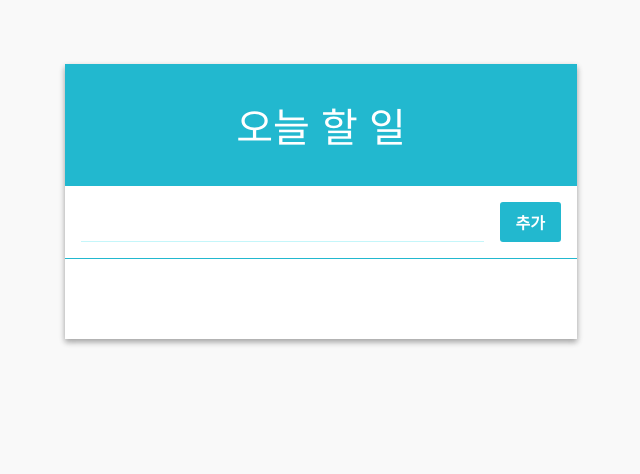
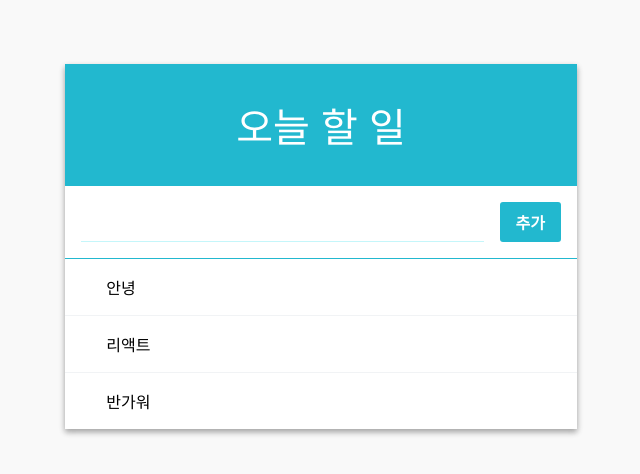
Before and after one commit to oni193/TODO-practice-web-react, a React (Create React App) app: page / in a window 1280 px wide. Shown: the top 474 px of the page, without its empty margins (319-959 px from the left). Built offline with nearby package versions, Linux system fonts and the light colour scheme.

Commit message:
:bug: Fix a bug. Template 에 children을 주석처리 해서 안나왔었음.

```diff
--- a/src/components/TodoItem.js
+++ b/src/components/TodoItem.js
@@ -2,21 +2,15 @@ import React, { Component } from 'react';
 import './TodoItem.css';
 
 class TodoItem extends Component {
-    render(){
-        const{ text, checked, id, onToggle, onRemove } = this.props;
-        // text : todo 내용
-        // checked : 체크박스 상태
-        // id : todo의 고유 아이디
-        // onToggle : 체크박스를 키고 끄는 함수
-        // onRemove : 아이템을 삭제시키는 함수
+  render() {
+    const { text, checked, id, onToggle, onRemove } = this.props;
 
-        return(
+    return (
       <div className="todo-item" onClick={() => onToggle(id)}>
         <div className="remove" onClick={(e) => {
-                    e.stopPropagation(); //onToggle이 실행되지 않도록 함
-                    onRemove(id)}}>
-                        &times;
-                    </div>
+          e.stopPropagation(); // onToggle 이 실행되지 않도록 함
+          onRemove(id)}
+        }>&times;</div>
         <div className={`todo-text ${checked && 'checked'}`}>
           <div>{text}</div>
         </div>
@@ -26,6 +20,6 @@ class TodoItem extends Component {
       </div>
     );
   }
-};
+}
 
 export default TodoItem;
--- a/src/components/TodoItemList.js
+++ b/src/components/TodoItemList.js
@@ -1,8 +1,9 @@
 import React, { Component } from 'react';
+import TodoItem from './TodoItem';
 
-class TodoItemList extends Component{
-    render(){
-        const{ todos, onToggle, onRemove } = this.props;
+class TodoItemList extends Component {
+  render() {
+    const { todos, onToggle, onRemove } = this.props;
         // todos: todo 객체들이 들어가는 배열
         // onToggle: 체크박스를 키고 끄는 함수
         // onRemove: 아이템을 삭제시키는 함수
@@ -10,10 +11,10 @@ class TodoItemList extends Component{
       <div>
         <TodoItem text="안녕"/>
         <TodoItem text="리액트"/>
-            <TodoItem text="방가"/>
+        <TodoItem text="반가워"/>
       </div>
     );
   }
-};
+}
 
 export default TodoItemList;
--- a/src/components/TodoListTemplate.js
+++ b/src/components/TodoListTemplate.js
@@ -11,7 +11,7 @@ const TodoListTemplate = ({form, children}) => {
         {form}
       </section>
       <section className="todos-wrapper">
-        {/* { children } */}
+        { children }
       </section>
     </main>
   );
```
Lines whose indentation alone changed are shown as unchanged.
